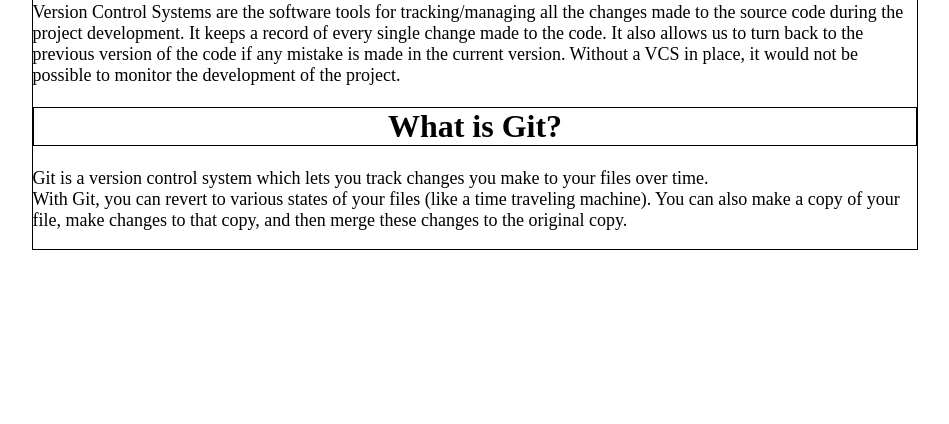
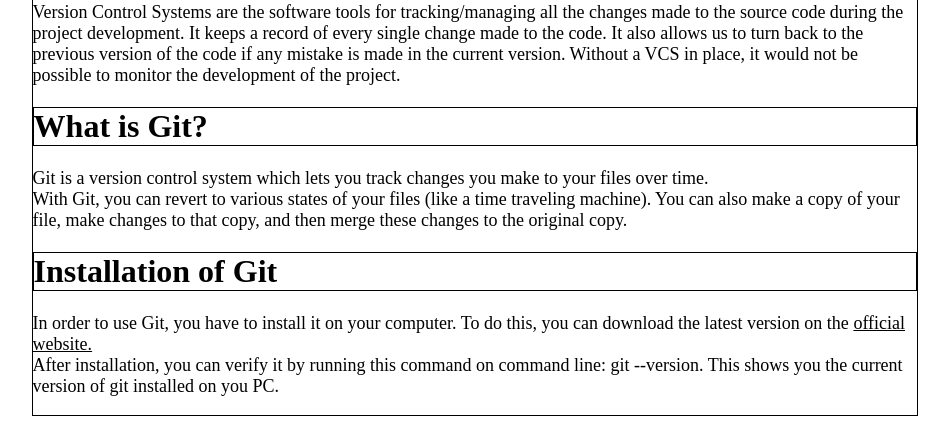
Before and after one commit to mahreenasama/Git-and-GitHub-Tutorial, a plain HTML site: page index.html in a window 1280 px wide. Shown: the part 722-1146 px from the top of the page, without its empty margins (165-1114 px from the left). Before the commit the page ends 980 px from the top, so only its background shows below. Drawn offline with Linux system fonts and the light colour scheme.

Commit message:
git installation added

```diff
--- a/index.html
+++ b/index.html
@@ -10,7 +10,6 @@
             width: 70%;
             margin: auto;
             border: 1px solid black;
-            text-align: center;
         }
         img{
             border: 1px solid black;
@@ -20,8 +19,10 @@
             border: 1px solid black;
         }
         p{
-            text-align: left;
             font-size: large;
+        }
+        #official-site{
+            color: black;
         }
     </style>
 </head>
@@ -62,6 +63,16 @@
             also make a copy of your file, make changes to that copy, and then merge these changes to the
             original copy.
         </p>
+
+        <h1>Installation of Git</h1>
+        <p>
+            In order to use Git, you have to install it on your computer. To do this, you can download the
+            latest version on the <a href="https://git-scm.com/downloads" id="official-site">official website.</a>
+            <br>
+            After installation, you can verify it by running this command on command line:
+            <span id="git-version">git --version</span>. This shows you the current version of git installed on you PC.
+        </p>
+
     </div>
 </body>
 </html>
```
